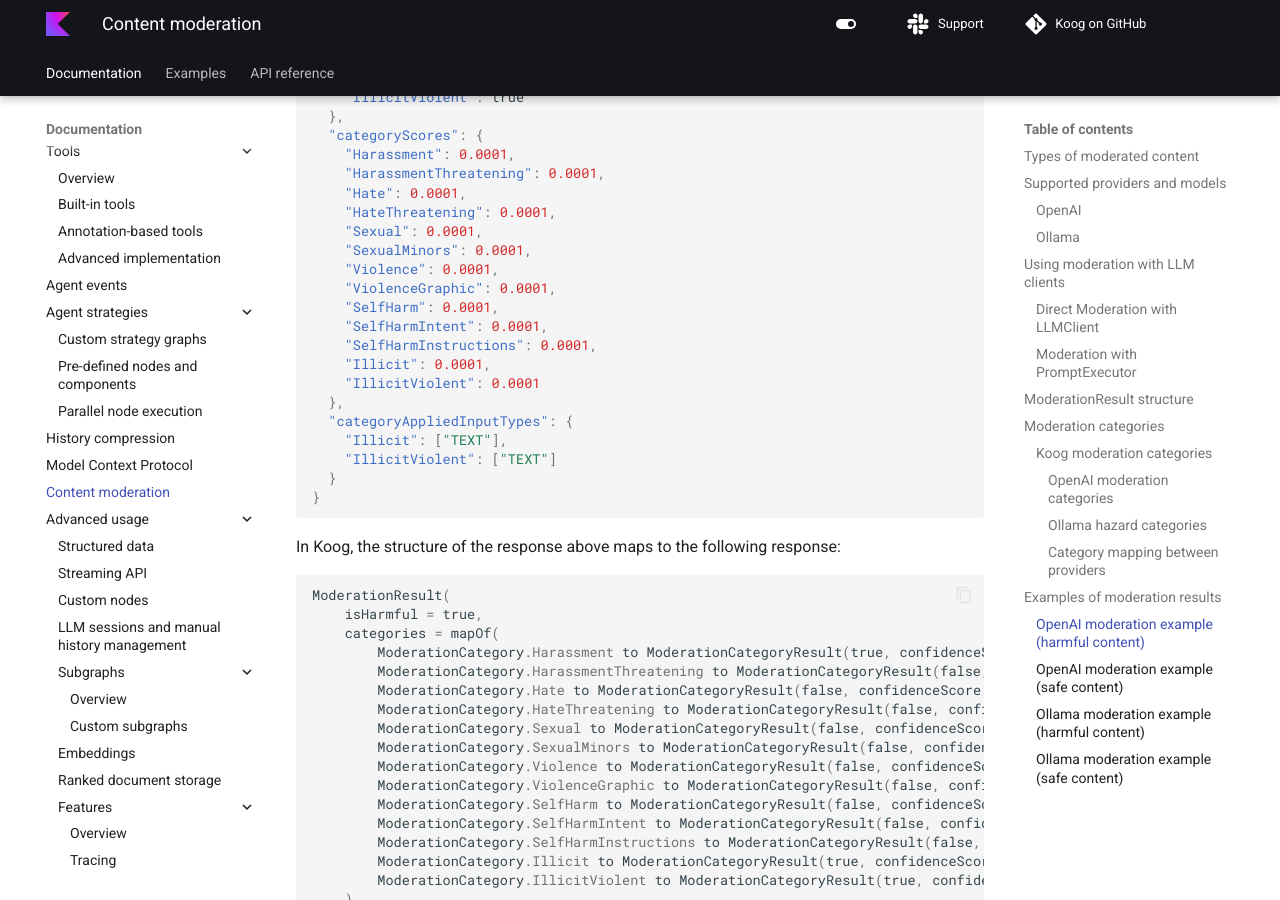
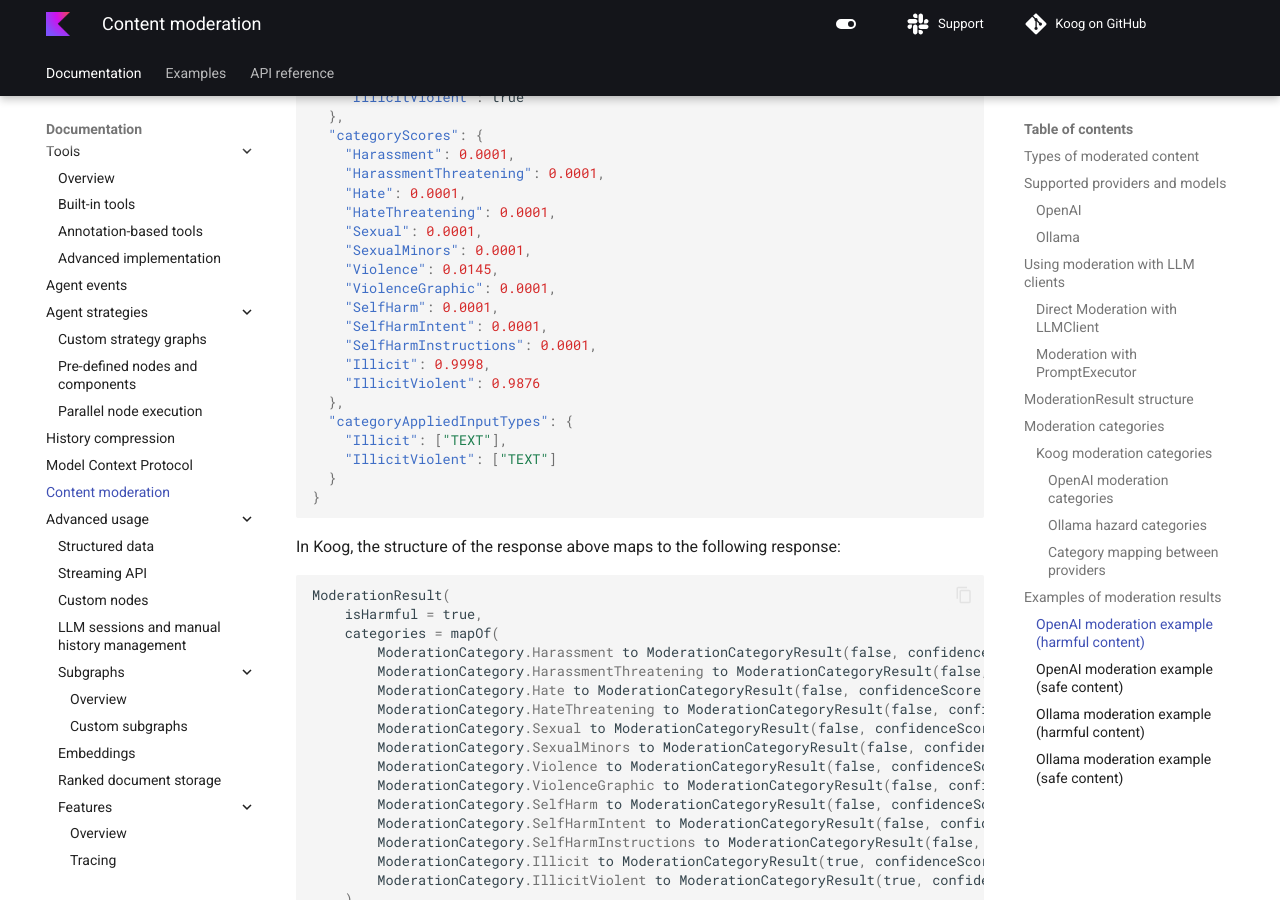
Before and after one commit to JetBrains/koog-docs, an MkDocs documentation site: the page built from docs/content-moderation.md, in a window 1280 px wide and 900 px high, scrolled down 10934 px. Built offline with MkDocs 1.6.1 and Material for MkDocs 9.7.7, drawn with Linux system fonts in a browser that asks for light colours; comment, search, counter and statistics services are not loaded; some of the changed text lies outside the part shown.

Commit message:
Fix numbers

````diff
--- a/docs/content-moderation.md
+++ b/docs/content-moderation.md
@@ -413,13 +413,13 @@ OpenAI provides the specific `/moderations` API that provides responses in the f
     "HateThreatening": 0.0001,
     "Sexual": 0.0001,
     "SexualMinors": 0.0001,
-    "Violence": 0.0001,
+    "Violence": 0.0145,
     "ViolenceGraphic": 0.0001,
     "SelfHarm": 0.0001,
     "SelfHarmIntent": 0.0001,
     "SelfHarmInstructions": 0.0001,
-    "Illicit": 0.0001,
-    "IllicitViolent": 0.0001
+    "Illicit": 0.9998,
+    "IllicitViolent": 0.9876
   },
   "categoryAppliedInputTypes": {
     "Illicit": ["TEXT"],
@@ -441,19 +441,19 @@ val result =
 ModerationResult(
     isHarmful = true,
     categories = mapOf(
-        ModerationCategory.Harassment to ModerationCategoryResult(true, confidenceScore = 0.0001),
+        ModerationCategory.Harassment to ModerationCategoryResult(false, confidenceScore = 0.0001),
         ModerationCategory.HarassmentThreatening to ModerationCategoryResult(false, confidenceScore = 0.0001),
         ModerationCategory.Hate to ModerationCategoryResult(false, confidenceScore = 0.0001),
         ModerationCategory.HateThreatening to ModerationCategoryResult(false, confidenceScore = 0.0001),
         ModerationCategory.Sexual to ModerationCategoryResult(false, confidenceScore = 0.0001),
         ModerationCategory.SexualMinors to ModerationCategoryResult(false, confidenceScore = 0.0001),
-        ModerationCategory.Violence to ModerationCategoryResult(false, confidenceScore = 0.0001),
+        ModerationCategory.Violence to ModerationCategoryResult(false, confidenceScore = 0.0145),
         ModerationCategory.ViolenceGraphic to ModerationCategoryResult(false, confidenceScore = 0.0001),
         ModerationCategory.SelfHarm to ModerationCategoryResult(false, confidenceScore = 0.0001),
         ModerationCategory.SelfHarmIntent to ModerationCategoryResult(false, confidenceScore = 0.0001),
         ModerationCategory.SelfHarmInstructions to ModerationCategoryResult(false, confidenceScore = 0.0001),
-        ModerationCategory.Illicit to ModerationCategoryResult(true, confidenceScore = 0.0001, appliedInputTypes = listOf(InputType.TEXT)),
-        ModerationCategory.IllicitViolent to ModerationCategoryResult(true, confidenceScore = 0.0001, appliedInputTypes = listOf(InputType.TEXT)),
+        ModerationCategory.Illicit to ModerationCategoryResult(true, confidenceScore = 0.9998, appliedInputTypes = listOf(InputType.TEXT)),
+        ModerationCategory.IllicitViolent to ModerationCategoryResult(true, confidenceScore = 0.9876, appliedInputTypes = listOf(InputType.TEXT)),
     )
 )
 ```
@@ -509,9 +509,9 @@ val result =
 -->
 ```kotlin
 ModerationResult(
-    isHarmful = true,
+    isHarmful = false,
     categories = mapOf(
-        ModerationCategory.Harassment to ModerationCategoryResult(true, confidenceScore = 0.0001),
+        ModerationCategory.Harassment to ModerationCategoryResult(false, confidenceScore = 0.0001),
         ModerationCategory.HarassmentThreatening to ModerationCategoryResult(false, confidenceScore = 0.0001),
         ModerationCategory.Hate to ModerationCategoryResult(false, confidenceScore = 0.0001),
         ModerationCategory.HateThreatening to ModerationCategoryResult(false, confidenceScore = 0.0001),
@@ -522,8 +522,8 @@ ModerationResult(
         ModerationCategory.SelfHarm to ModerationCategoryResult(false, confidenceScore = 0.0001),
         ModerationCategory.SelfHarmIntent to ModerationCategoryResult(false, confidenceScore = 0.0001),
         ModerationCategory.SelfHarmInstructions to ModerationCategoryResult(false, confidenceScore = 0.0001),
-        ModerationCategory.Illicit to ModerationCategoryResult(true, confidenceScore = 0.0001),
-        ModerationCategory.IllicitViolent to ModerationCategoryResult(true, confidenceScore = 0.0001),
+        ModerationCategory.Illicit to ModerationCategoryResult(false, confidenceScore = 0.0001),
+        ModerationCategory.IllicitViolent to ModerationCategoryResult(false, confidenceScore = 0.0001),
     )
 )
 ```
@@ -594,7 +594,7 @@ val result =
 -->
 ```kotlin
 ModerationResult(
-    isHarmful = true,
+    isHarmful = false,
     categories = mapOf(
         ModerationCategory.Harassment to ModerationCategoryResult(false),
         ModerationCategory.HarassmentThreatening to ModerationCategoryResult(false),
````
Also changed, not shown: 3 other files.
